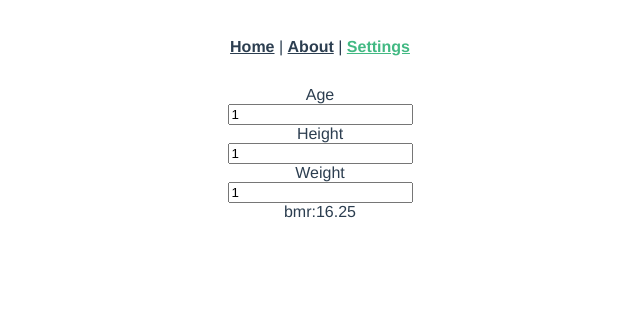
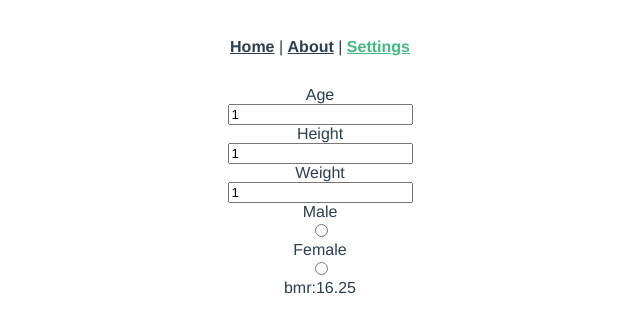
Before and after one commit to h2xd/driller, a Vue app: page /settings in a window 1280 px wide. Shown: the top 332 px of the page, without its empty margins (320-960 px from the left). Built offline with nearby package versions, Linux system fonts and the light colour scheme.

Commit message:
chore(radio): add radio example

```diff
--- /dev/null
+++ b/src/components/Radio.vue
@@ -0,0 +1,37 @@
+<template>
+  <div v-for="(element, index) in group" :key="index">
+    <label :for="name">{{ element.label }}</label>
+    <input
+      type="radio"
+      :name="name"
+      :value="element.value"
+      v-model="element.checked"
+    />
+  </div>
+</template>
+
+<script lang="ts">
+import { defineComponent, PropType } from "vue";
+
+type RadioElement = {
+  name: string;
+  label: string;
+  value: string | number;
+  checked: boolean;
+};
+
+export default defineComponent({
+  inheritAttrs: false,
+  props: {
+    group: { type: Array as PropType<RadioElement[]>, required: true },
+    name: String
+  }
+});
+</script>
+
+<style lang="scss" scoped>
+label {
+  display: block;
+  text-align: middle;
+}
+</style>
--- a/src/views/Settings.vue
+++ b/src/views/Settings.vue
@@ -2,21 +2,27 @@
   <Input label="Age" name="age" v-model="age" />
   <Input label="Height" name="height" v-model="height" />
   <Input label="Weight" name="weight" v-model="weight" />
-  bmr:{{ bmr }}
+  <Radio :group="genderGroup" name="gender" /> bmr:{{ bmr }}
 </template>
 
 <script lang="ts">
 import { defineComponent, ref, computed } from "vue";
 import Input from "@/components/Input.vue";
+import Radio from "@/components/Radio.vue";
 
 export default defineComponent({
   components: {
-    Input
+    Input,
+    Radio
   },
   setup() {
     const age = ref(1);
     const height = ref(1);
     const weight = ref(1);
+    const genderGroup = [
+      { label: "Male", checked: true, value: "male" },
+      { label: "Female", checked: false, value: "female" }
+    ];
 
     const bmr = computed(
       () => 10 * weight.value + 6.25 * height.value - 5 * age.value + 5
@@ -26,6 +32,7 @@ export default defineComponent({
       age,
       height,
       weight,
+      genderGroup,
       bmr
     };
   }
```
